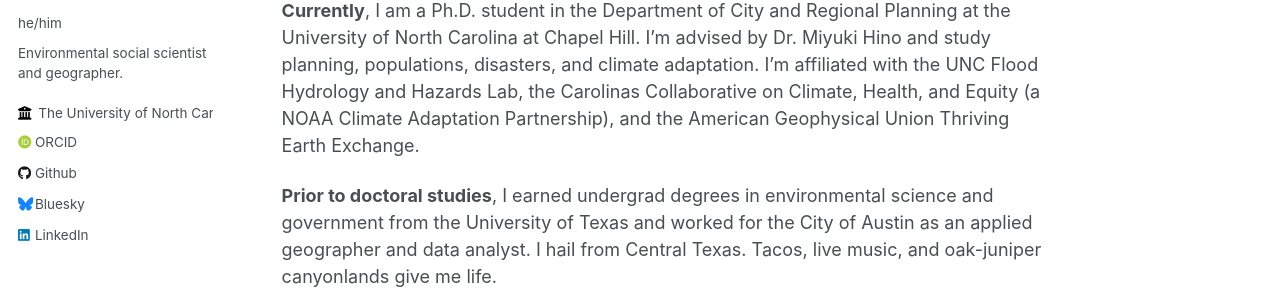
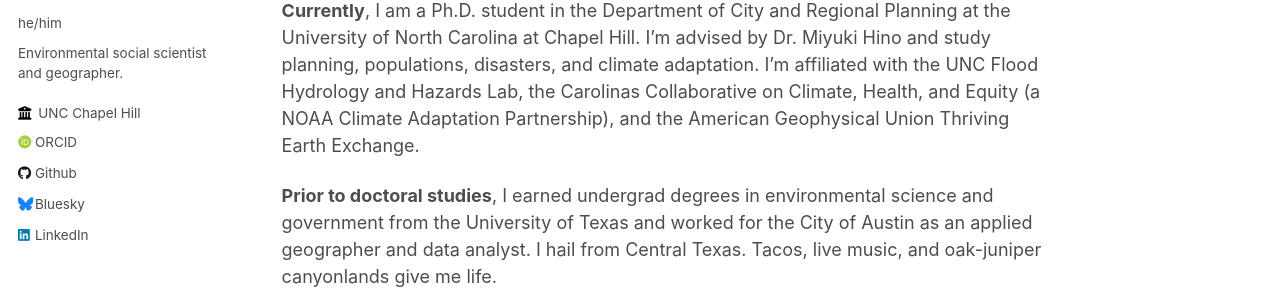
Before and after one commit to jamespcollins/jamespcollins.github.io, a Jekyll site: the page built from _pages/about.md, in a window 1280 px wide. Shown: the part 310-607 px from the top of the page. Built offline with Jekyll 4.4.1, drawn with Linux system fonts in a browser that asks for light colours; some web fonts are replaced.

Commit message:
updates employer

```diff
--- a/_config.yml
+++ b/_config.yml
@@ -26,7 +26,7 @@ author:
   pronouns         : "he/him"
   bio              : "Environmental social scientist and geographer."
   location         : # "location"
-  employer         : "The University of North Carolina at Chapel Hill"
+  employer         : "UNC Chapel Hill"
   uri              : # URL
   email            : # "none@example.org"
 
```
